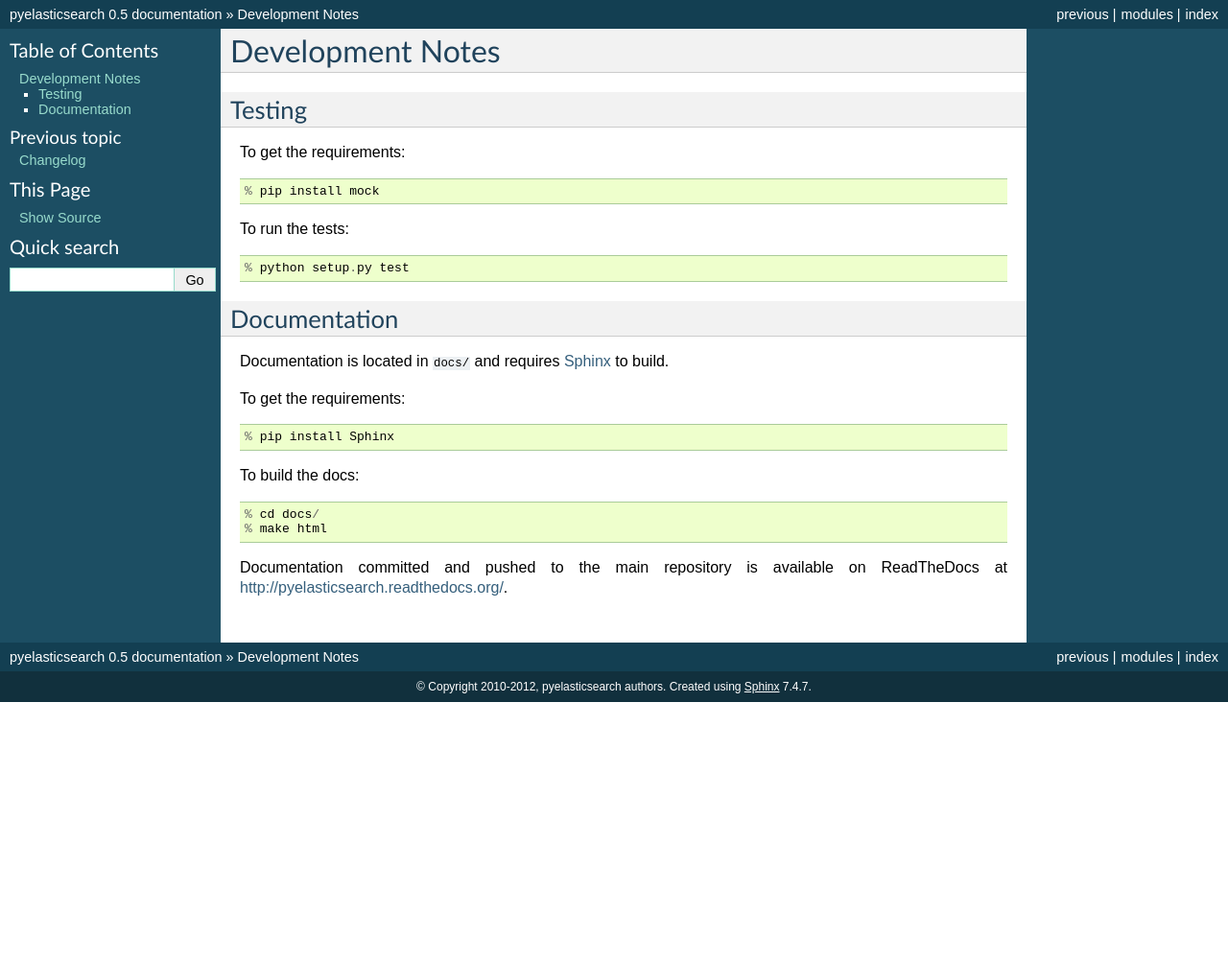
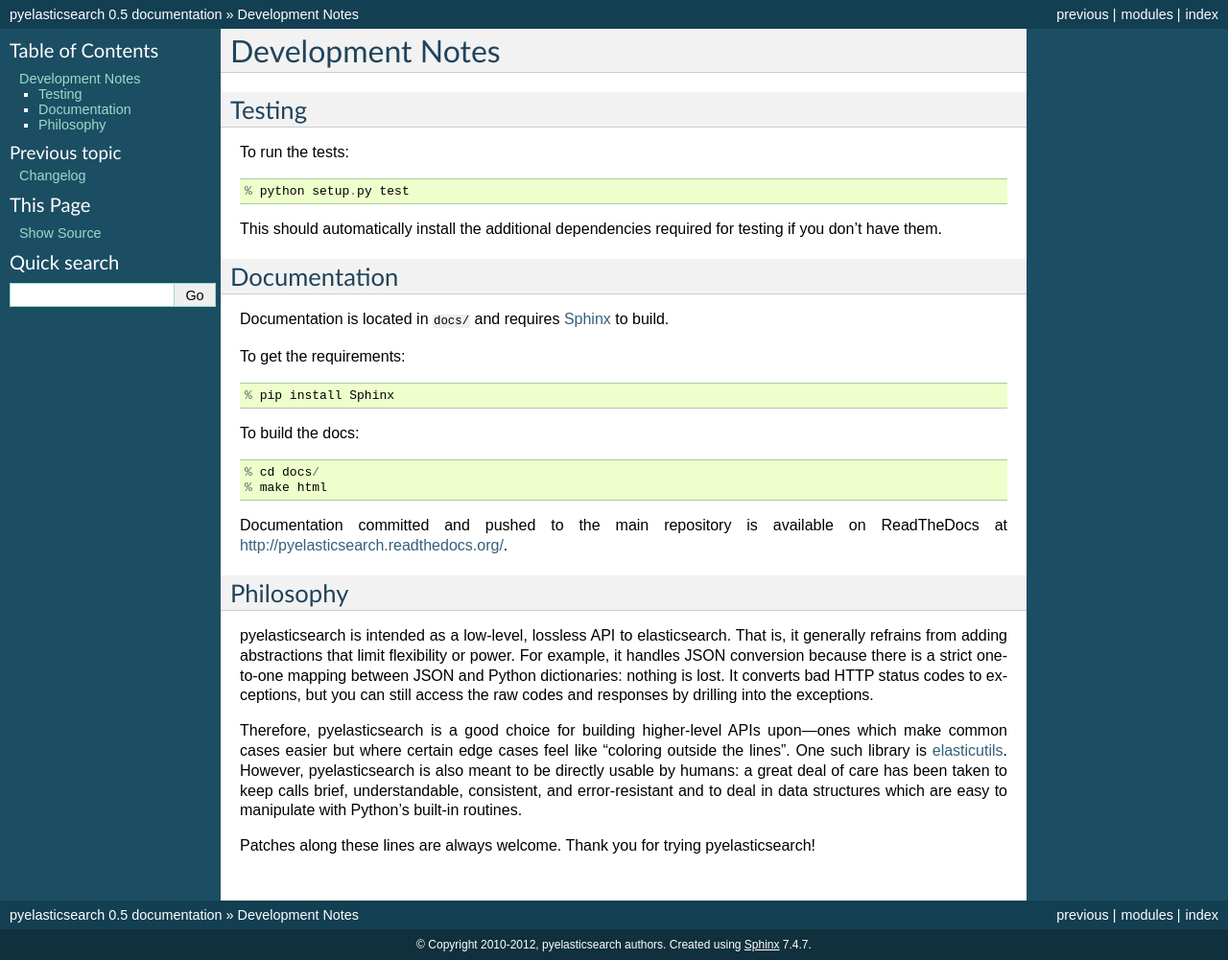
Before and after one commit to pyelasticsearch/pyelasticsearch, a Sphinx documentation site: the page built from docs/source/dev.rst, in a window 1280 px wide. Shown: the whole page at 96% size. Built offline with Sphinx 7.4.7, drawn with Linux system fonts in a browser that asks for light colours; before the commit the page ends 900 px from its top, so only the background shows below that.

Commit message:
Add a summary of pyelasticsearch's philosophy to the dev docs page.
Making explicit pyelasticsearch's guiding principles are important for my own clarity of thought as much as for any other reason.

```diff
--- a/docs/source/dev.rst
+++ b/docs/source/dev.rst
@@ -5,13 +5,12 @@ Development Notes
 Testing
 =======
 
-To get the requirements::
-
-    % pip install mock
-
 To run the tests::
 
     % python setup.py test
+
+This should automatically install the additional dependencies required for
+testing if you don't have them.
 
 
 Documentation
@@ -31,3 +30,26 @@ To build the docs::
 
 Documentation committed and pushed to the main repository is available
 on ReadTheDocs at `<http://pyelasticsearch.readthedocs.org/>`_.
+
+
+Philosophy
+==========
+
+pyelasticsearch is intended as a low-level, lossless API to elasticsearch. That
+is, it generally refrains from adding abstractions that limit flexibility or
+power. For example, it handles JSON conversion because there is a strict
+one-to-one mapping between JSON and Python dictionaries: nothing is lost. It
+converts bad HTTP status codes to exceptions, but you can still access the raw
+codes and responses by drilling into the exceptions.
+
+Therefore, pyelasticsearch is a good choice for building higher-level APIs
+upon—ones which make common cases easier but where certain edge cases feel like
+"coloring outside the lines". One such library is `elasticutils
+<https://pypi.python.org/pypi/elasticutils/>`_. However, pyelasticsearch is
+also meant to be directly usable by humans: a great deal of care has been taken
+to keep calls brief, understandable, consistent, and error-resistant and to
+deal in data structures which are easy to manipulate with Python's built-in
+routines.
+
+Patches along these lines are always welcome. Thank you for trying
+pyelasticsearch!
```
